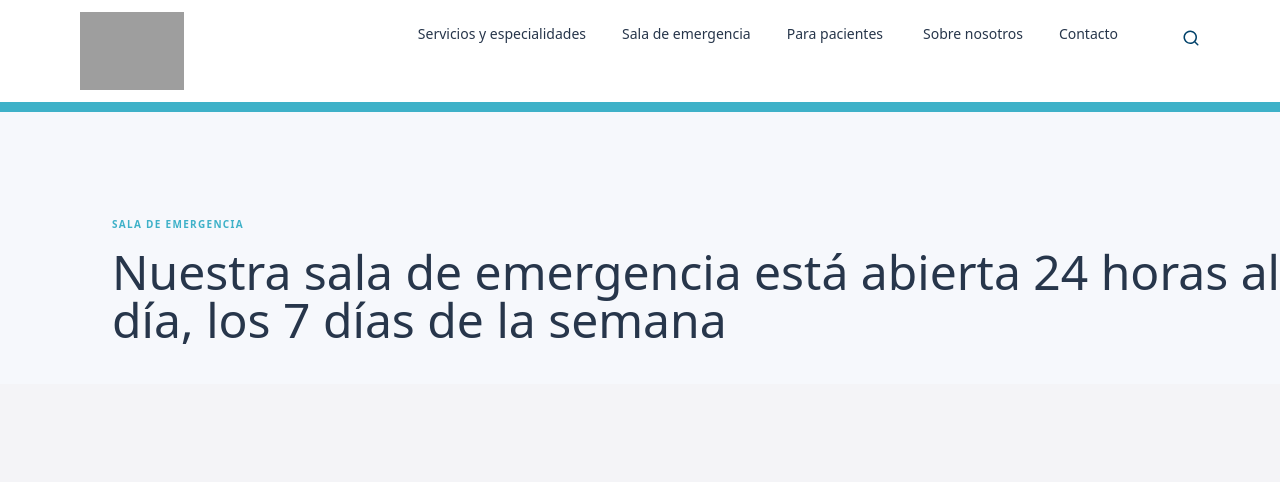
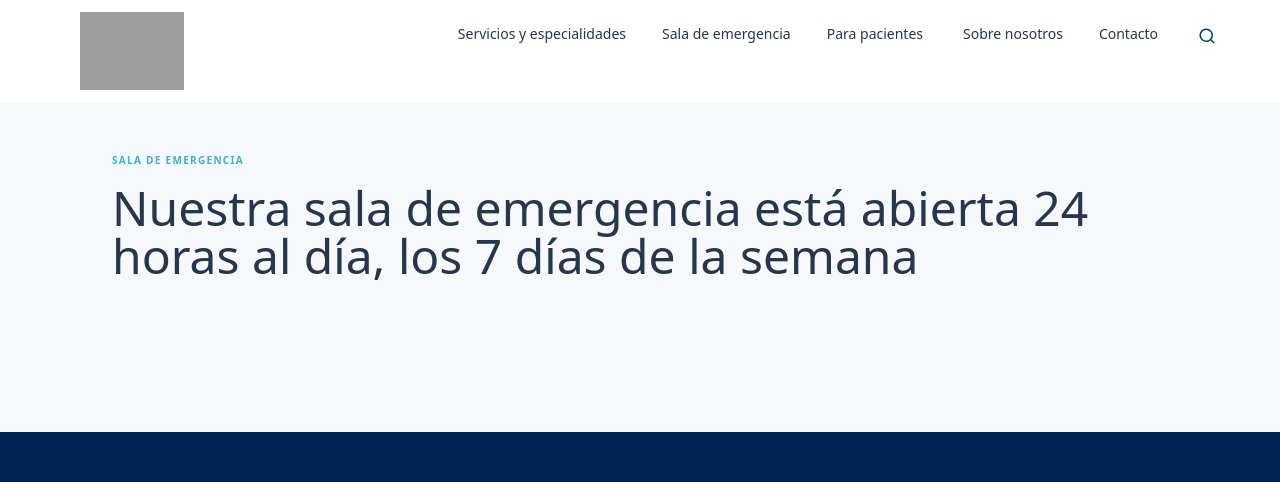
Before and after one commit to Dolo86rv/Tarea-React, a React (Create React App) app: page /salaemergencia in a window 1280 px wide. Shown: the top 482 px of the page. Built offline with nearby package versions, Linux system fonts and the light colour scheme; grey boxes are pictures that could not be loaded.

Commit message:
componente Marquee se incluye en el Home

```diff
--- a/src/componentes/Contacto/index.js
+++ b/src/componentes/Contacto/index.js
@@ -100,9 +100,9 @@ export const Contacto = () => {
 
       return(
         <div className="w-full min-h-full bg-c_background mb-28">
-            <div className="px-4 mt-14 ml-10 mb-1 py-10 w-full">
+            <div className="px-4 mt-14 ml-10 mb-1 mr-28 py-10">
               <p className="text-s font-bold tracking-widest text-turquee mb-4 uppercase">contacta</p>
-              <p className="text-5xl font-normal tracking-normal text-c_text">Contacta con Ashford</p>
+              <p className=" text-base font-normal tracking-normal text-c_text">Contacta con Ashford</p>
             </div>
             <div className="flex flex-wrap w-full min-h-full mx-8" >
                <div className="ml-20 mr-2" style={{height:400, width:490}}>
--- a/src/componentes/Emergencia/index.js
+++ b/src/componentes/Emergencia/index.js
@@ -2,10 +2,12 @@ import React from 'react'
 
 export const Emergencia = () => {
   return (
-    <div className="w-full flex flex-col bg-c_background mb-28">
-        <div className="px-4 mt-28 ml-24 mr-20 py-10 w-full min-h-full">
+    <div className="w-full min-h-full flex flex-col bg-c_background mb-28">
+        <div className="px-4 mt-28 ml-24 mr-20 py-10 w-full">
             <p className="text-s font-bold tracking-widest text-turquee mb-4 uppercase">Sala de emergencia</p>
-            <p className="text-5xl font-normal tracking-normal text-c_text justify-center">Nuestra sala de emergencia está abierta 24 horas al día, los 7 días de la semana</p>
+            <div className="max-w-full mr-36">
+              <p className="text-5xl font-normal tracking-normal text-c_text">Nuestra sala de emergencia está abierta 24 horas al día, los 7 días de la semana</p>
+            </div>
         </div>
     </div>
   )
--- a/src/componentes/Header/index.js
+++ b/src/componentes/Header/index.js
@@ -7,14 +7,14 @@ import { HashLink as Link } from 'react-router-hash-link';
 export const Header = () => {
 
     return (
-    <header className="fixed inset-x-0 justify-end bg-white pl-20 pr-20 z-50">
-      <div className="flex pt-3 pb-3">
+    <header className="fixed inset-x-0 justify-end bg-white pl-20 z-50 min-w-full">
+      <div className="flex pt-3 pb-3 w-full">
         <div className="flex-none sm:align-middle">
           <Link className="text-lg" to="/">
              <img className="" src= {logo} alt='logo' width={104} height={40}></img>
            </Link>
         </div>
-        <div className="flex-auto pt-1">
+        <div className="flex-auto pt-1 pr-16">
           <Items>
           </Items >
         </div>
--- a/src/componentes/Home/index.js
+++ b/src/componentes/Home/index.js
@@ -13,10 +13,11 @@ import Story2 from '../../img/story2.jpg'
 import Story3 from '../../img/story3.png'
 import Story4 from '../../img/story4.png'
 import { HashLink as Link } from 'react-router-hash-link';
+import { Marquee } from '../Marquee';
 
    const Seccion1=()=>{
       return(
-            <div className="flex mr-auto min-w-full">
+            <div className="flex mt-12 min-w-full">
                <img src={fondo} alt="Image background" className="object-fill"></img>
                   <div className="absolute my-48 mx-60 p-4 text-center text-white">
                         <p className="flex text-4xl mb-6 pb-6 space-x-0">Hospital Ashford, comprometidos con tu calidad de vida</p>
@@ -303,7 +304,8 @@ import { HashLink as Link } from 'react-router-hash-link';
 export const Home = () => {
 
   return (
-      <div className="bg-gray-200 pt-12 flex flex-col w-full ">
+      <div className="bg-gray-200 flex flex-col w-full ">
+         <Marquee />
          <Seccion1 />
          <Seccion2 />
          <Seccion3 />
--- a/src/componentes/Items/ButtonSearch.js
+++ b/src/componentes/Items/ButtonSearch.js
@@ -8,7 +8,7 @@ export const ButtonSearch = ({open, state}) => {
   return !state ? (
           <button onClick={open} className="bg-transparent" aria-label="Search" >
             <Icons>
-               <img className="ml-10 mt-2" src= {lupa} width="18" height="18" alt='search'></img>
+               <img className="ml-4 mt-1" src= {lupa} width="18" height="18" alt='search'></img>
             </Icons>
           </button>
     ):(
--- a/src/componentes/Items/FormSearch.js
+++ b/src/componentes/Items/FormSearch.js
@@ -14,7 +14,7 @@ export const FormSearch = ({show}) => {
 
     return isShow ? (
         <div className="items-end border border-turquee rounded-sm p-2">
-           <form role="search" action="/resultados" method="" className="flex items-center border-0 transition ease-linear">
+           <form role="search" action="/resultados" method="" className="flex items-center border-0">
               <Icons>
                  <img className="cursor-pointer transform" src= {lupa} width="13" height="13" alt='search'></img>
               </Icons>
--- a/src/componentes/Layout/index.js
+++ b/src/componentes/Layout/index.js
@@ -18,11 +18,10 @@ import { Emergencia } from '../Emergencia'
 export const Layout = () => {
 
   return (
-      <div className="flex flex-col h-screen w-full">
+      <div className="flex flex-col h-screen min-w-full">
           <BrowserRouter>
             <Header />
             <div className="flex-grow w-full">
-              <Marquee />
                <Routes>
                   <Route exact path="/" element={<Home />} />
                   <Route exact path="/servicios" element={<Servicios />} />
--- a/src/componentes/Marquee/index.js
+++ b/src/componentes/Marquee/index.js
@@ -4,7 +4,7 @@ import React from 'react'
 export const Marquee = () => {
 
   return (
-    <div className="pt-16 h-12 z-40 w-full">
+    <div className="pt-16 h-12 z-40 min-w-full">
         <div className="relative overflow-x-hidden text-white bg-turquee box-border">
               <div className="animate-marquee py-3 whitespace-nowrap">
                 <span>Vacunación Covid 19 | Lunes-Viernes 8:30am-3:00pm</span>
```
